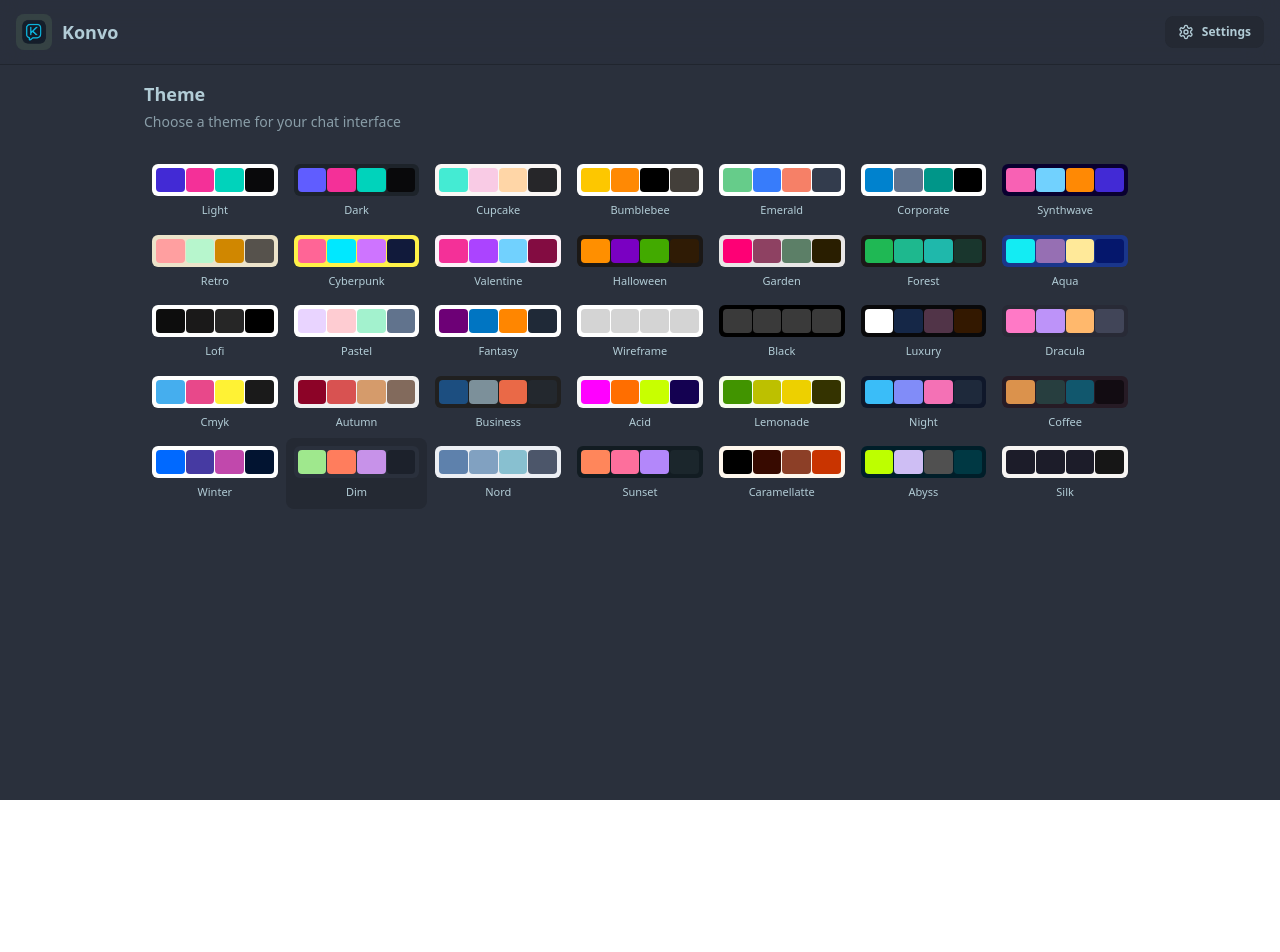
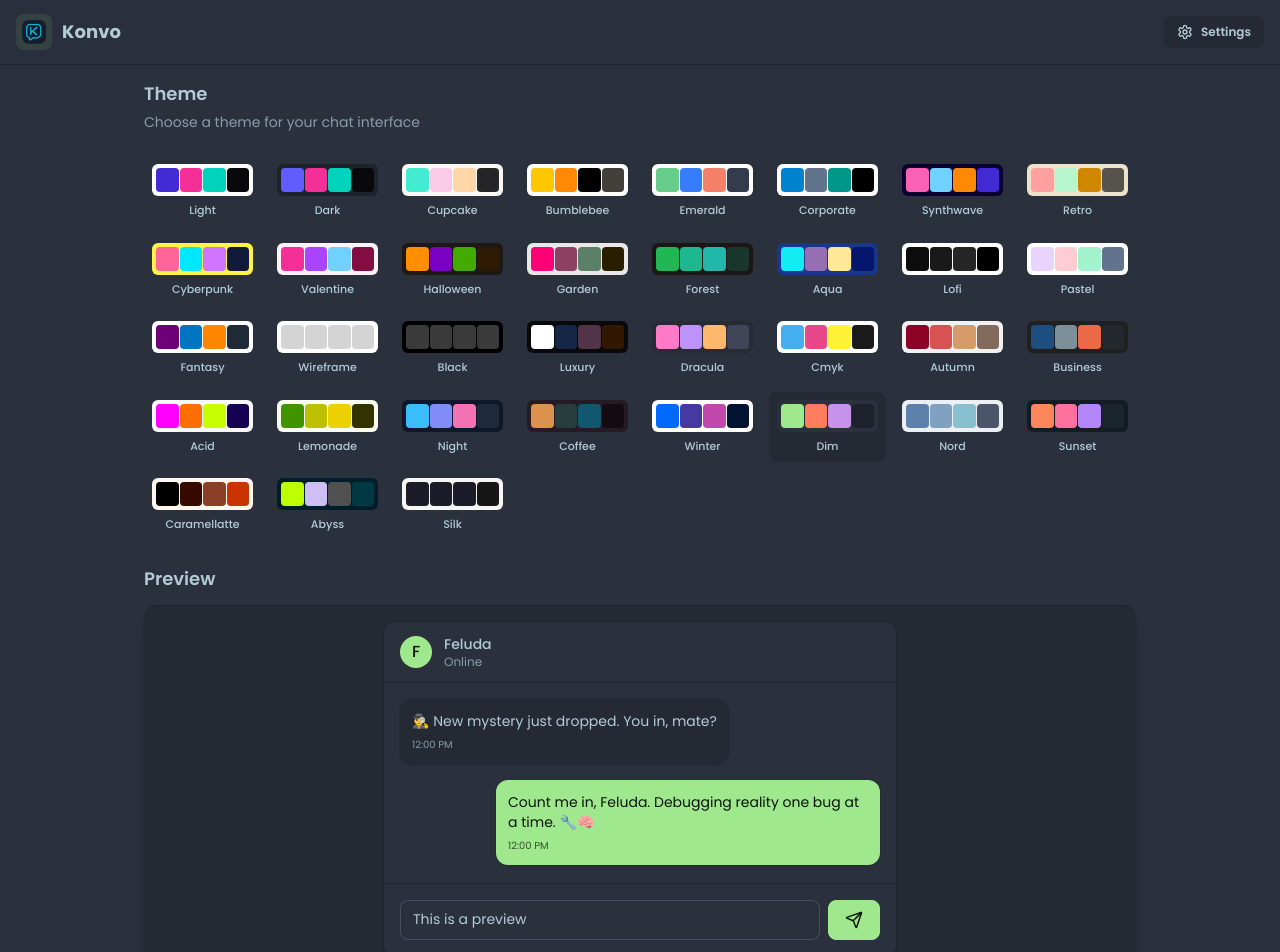
Before and after one commit to Spidy394/Konvo, a React (Vite) app in the folder client/: page /settings in a window 1280 px wide. Shown: the top 952 px of the page. Before the commit the page ends 800 px from the top, so only its background shows below. Built offline with nearby package versions, Linux system fonts and the light colour scheme; no server answers.

Commit message:
add themes

```diff
--- a/client/src/index.css
+++ b/client/src/index.css
@@ -1,4 +1,10 @@
+@import url('https://fonts.googleapis.com/css2?family=Poppins:ital,wght@0,100;0,200;0,300;0,400;0,500;0,600;0,700;0,800;0,900;1,100;1,200;1,300;1,400;1,500;1,600;1,700;1,800;1,900&display=swap');
+
 @import "tailwindcss";
 @plugin "daisyui" {
   themes: all;
 }
+
+*{
+ font-family: "Poppins", sans-serif;
+}
--- a/client/src/pages/ProfiePage.jsx
+++ b/client/src/pages/ProfiePage.jsx
@@ -57,7 +57,7 @@ const ProfiePage = () => {
   };
 
   return (
-    <div className="h-screen pt-20">
+    <div className="h-full pt-20">
       <div className="max-w-2xl mx-auto p-4 py-8">
         <div className="bg-base-300 rounded-xl p-6 space-y-8">
           <div className="text-center">
@@ -87,14 +87,14 @@ const ProfiePage = () => {
                 />
               </label>
             </div>
-            <p className="text-sm text-zinc-400">
+            <p className="text-sm">
               {isUpdatingProfile ? "Uploading..." : "Click the camera icon to update your avatar"}
             </p>
           </div>
 
           <div className="space-y-6">
             <div className="space-y-1">
-              <div className="text-sm text-zinc-400 flex items-center gap-2">
+              <div className="text-sm flex items-center gap-2">
                 <AtSign className="size-4" />
                 Username
               </div>
@@ -104,7 +104,7 @@ const ProfiePage = () => {
                     type="text"
                     value={tempUsername}
                     onChange={(e) => setTempUsername(e.target.value)}
-                    className="flex-1 px-4 py-2.5 bg-base-200 rounded-lg border text-zinc-200 focus:outline-none focus:ring-2 focus:ring-primary"
+                    className="flex-1 px-4 py-2.5 bg-base-200 rounded-lg border focus:outline-none focus:ring-2 focus:ring-primary"
                     placeholder="Enter username"
                     disabled={isUpdatingProfile}
                   />
@@ -125,11 +125,11 @@ const ProfiePage = () => {
                 </div>
               ) : (
                 <div className="flex items-center gap-2">
-                  <p className="flex-1 px-4 py-2.5 bg-base-200 rounded-lg border text-zinc-200">{authUser?.userName}</p>
+                  <p className="flex-1 px-4 py-2.5 bg-base-200 rounded-lg border">{authUser?.userName}</p>
                   <button
                     onClick={handleUsernameEdit}
                     disabled={isUpdatingProfile}
-                    className="p-2 text-zinc-400 hover:text-zinc-200 hover:bg-base-200 rounded-lg transition-colors"
+                    className="p-2 hover:bg-base-200 rounded-lg transition-colors"
                   >
                     <Edit3 className="size-4" />
                   </button>
@@ -138,7 +138,7 @@ const ProfiePage = () => {
             </div>
 
             <div className="space-y-1">
-              <div className="text-sm text-zinc-400 flex items-center gap-2">
+              <div className="text-sm flex items-center gap-2">
                 <Info className="size-4" />
                 About
               </div>
@@ -147,14 +147,14 @@ const ProfiePage = () => {
                   <textarea
                     value={tempBio}
                     onChange={(e) => setTempBio(e.target.value)}
-                    className="w-full px-4 py-2.5 bg-base-200 rounded-lg border text-zinc-200 focus:outline-none focus:ring-2 focus:ring-primary resize-none"
+                    className="w-full px-4 py-2.5 bg-base-200 rounded-lg border focus:outline-none focus:ring-2 focus:ring-primary resize-none"
                     placeholder="Tell us what makes you... you ✨🖋️"
                     rows={3}
                     maxLength={200}
                     disabled={isUpdatingProfile}
                   />
                   <div className="flex items-center justify-between">
-                    <span className="text-xs text-zinc-500">{tempBio.length}/200</span>
+                    <span className="text-xs ">{tempBio.length}/200</span>
                     <div className="flex items-center gap-2">
                       <button
                         onClick={handleBioSave}
@@ -175,13 +175,13 @@ const ProfiePage = () => {
                 </div>
               ) : (
                 <div className="flex items-start gap-2">
-                  <p className="flex-1 px-4 py-2.5 bg-base-200 rounded-lg border text-zinc-200 min-h-[44px]">
-                    {authUser?.bio || <span className="text-zinc-500">Tell us what makes you... you ✨🖋️</span>}
+                  <p className="flex-1 px-4 py-2.5 bg-base-200 rounded-lg border min-h-[44px]">
+                    {authUser?.bio || <span className="">Tell us what makes you... you ✨🖋️</span>}
                   </p>
                   <button
                     onClick={handleBioEdit}
                     disabled={isUpdatingProfile}
-                    className="p-2 text-zinc-400 hover:text-zinc-200 hover:bg-base-200 rounded-lg transition-colors mt-0.5"
+                    className="p-2 hover:bg-base-200 rounded-lg transition-colors mt-0.5"
                   >
                     <Edit3 className="size-4" />
                   </button>
@@ -190,19 +190,19 @@ const ProfiePage = () => {
             </div>
 
             <div className="space-y-1">
-              <div className="text-sm text-zinc-100 flex items-center gap-2">
+              <div className="text-sm flex items-center gap-2">
                 <User className="size-4" />
                 Fullname
               </div>
-              <p className="px-4 py-2.5 bg-base-200 rounded-lg border text-zinc-200">{authUser?.fullName}</p>
+              <p className="px-4 py-2.5 bg-base-200 rounded-lg border">{authUser?.fullName}</p>
             </div>
 
             <div className="space-y-1.5">
-              <div className="text-sm text-zinc-400 flex items-center gap-2">
+              <div className="text-sm flex items-center gap-2">
                 <Mail className="size-4" />
                 Email
               </div>
-              <p className="px-4 py-2.5 bg-base-200 rounded-lg border text-zinc-200">{authUser?.email}</p>
+              <p className="px-4 py-2.5 bg-base-200 rounded-lg border">{authUser?.email}</p>
             </div>
           </div>
 
@@ -215,7 +215,7 @@ const ProfiePage = () => {
               </div>
               <div className="flex items-center justify-between py-2">
                 <span>Active Status</span>
-                <span className="text-green-500">Active</span>
+                <span className="text-green-600">Active</span>
               </div>
             </div>
           </div>
--- a/client/src/pages/SettingsPage.jsx
+++ b/client/src/pages/SettingsPage.jsx
@@ -1,26 +1,31 @@
 import { THEMES } from "../constants";
 import { useThemeStore } from "../store/useThemeStore";
+import { Send } from "lucide-react";
 
-const PREVIEW_MESSAGE = [
-  { id: 1, content: "Hey! How's it going?", isSent: false },
-  {id: 2, content: "I'm doing great! Just working on some new features.", isSent: true },
+const PREVIEW_MESSAGES = [
+  { id: 1, content: "🕵️‍♂️ New mystery just dropped. You in, mate?", isSent: false },
+  { id: 2, content: "Count me in, Feluda. Debugging reality one bug at a time. 🔧🧠", isSent: true },
 ];
 
 const SettingsPage = () => {
   const { theme, setTheme } = useThemeStore();
+
   return (
-    <div className="h-screen container mx-auto px-4 pt-20 max-w-5xl">
+    <div className="h-full container mx-auto px-4 pt-20 max-w-5xl">
       <div className="space-y-6">
         <div className="flex flex-col gap-1">
           <h2 className="text-lg font-semibold">Theme</h2>
           <p className="text-sm text-base-content/70">Choose a theme for your chat interface</p>
         </div>
 
-      <div className="grid grid-cols-4 sm:grid-cols-6 md:grid-cols-7">
+        <div className="grid grid-cols-4 sm:grid-cols-6 md:grid-cols-8 gap-2">
           {THEMES.map((t) => (
             <button
               key={t}
-            className={`group flex flex-col items-center gap-1.5 p-2 rounded-lg transition-colors ${theme === t ? "bg-base-200" : "hover:bg-base-200/50"}`}
+              className={`
+                group flex flex-col items-center gap-1.5 p-2 rounded-lg transition-colors
+                ${theme === t ? "bg-base-200" : "hover:bg-base-200/50"}
+              `}
               onClick={() => setTheme(t)}
             >
               <div className="relative h-8 w-full rounded-md overflow-hidden" data-theme={t}>
@@ -37,9 +42,75 @@ const SettingsPage = () => {
             </button>
           ))}
         </div>
+
+        {/* Preview Section */}
+        <h3 className="text-lg font-semibold mb-3">Preview</h3>
+        <div className="rounded-xl border border-base-300 overflow-hidden bg-base-100 shadow-lg">
+          <div className="p-4 bg-base-200">
+            <div className="max-w-lg mx-auto">
+              {/* Mock Chat UI */}
+              <div className="bg-base-100 rounded-xl shadow-sm overflow-hidden">
+                {/* Chat Header */}
+                <div className="px-4 py-3 border-b border-base-300 bg-base-100">
+                  <div className="flex items-center gap-3">
+                    <div className="w-8 h-8 rounded-full bg-primary flex items-center justify-center text-primary-content font-medium">
+                      F
+                    </div>
+                    <div>
+                      <h3 className="font-medium text-sm">Feluda</h3>
+                      <p className="text-xs text-base-content/70">Online</p>
                     </div>
                   </div>
-  )
-}
+                </div>
 
-export default SettingsPage
+                {/* Chat Messages */}
+                <div className="p-4 space-y-4 min-h-[200px] max-h-[200px] overflow-y-auto bg-base-100">
+                  {PREVIEW_MESSAGES.map((message) => (
+                    <div
+                      key={message.id}
+                      className={`flex ${message.isSent ? "justify-end" : "justify-start"}`}
+                    >
+                      <div
+                        className={`
+                          max-w-[80%] rounded-xl p-3 shadow-sm
+                          ${message.isSent ? "bg-primary text-primary-content" : "bg-base-200"}
+                        `}
+                      >
+                        <p className="text-sm">{message.content}</p>
+                        <p
+                          className={`
+                            text-[10px] mt-1.5
+                            ${message.isSent ? "text-primary-content/70" : "text-base-content/70"}
+                          `}
+                        >
+                          12:00 PM
+                        </p>
+                      </div>
+                    </div>
+                  ))}
+                </div>
+
+                {/* Chat Input */}
+                <div className="p-4 border-t border-base-300 bg-base-100">
+                  <div className="flex gap-2">
+                    <input
+                      type="text"
+                      className="input input-bordered flex-1 text-sm h-10"
+                      placeholder="Type a message..."
+                      value="This is a preview"
+                      readOnly
+                    />
+                    <button className="btn btn-primary h-10 min-h-0">
+                      <Send size={18} />
+                    </button>
+                  </div>
+                </div>
+              </div>
+            </div>
+          </div>
+        </div>
+      </div>
+    </div>
+  );
+};
+export default SettingsPage;
--- /dev/null
+++ b/client/src/store/useChatStore.js
@@ -0,0 +1,35 @@
+import { create } from "zustand";
+import toast from "react-hot-toast";
+import { axiosInstance } from "../lib/axios";
+
+export const useChatStore = create((set) => ({
+    messasge: [],
+    users: [],
+    selectedUser: null,
+    isUsersLoading: false,
+    isMessagesLoading: false,
+
+    getUsers: async () => {
+        set({ isUsersLoading: true });
+        try {
+            const res = await axiosInstance.get("/messages/users");
+            set({ users: res.data });
+        } catch (error) {
+            toast.error(error.response.data.messasge);
+        } finally {
+            set({ isUsersLoading: false });
+        }
+    },
+
+    getMessages: async (userId) => {
+        set({ isMessagesLoading: true });
+        try {
+            const res = await axiosInstance.get(`/messages/${userId}`);
+            set({ messasge: res.data });
+        } catch (error) {
+            toast.error(error.response.data.messasge);
+        } finally {
+        set({ isMessagesLoading: false });
+        }
+    }
+}))
```
Lines whose indentation alone changed are shown as unchanged.
